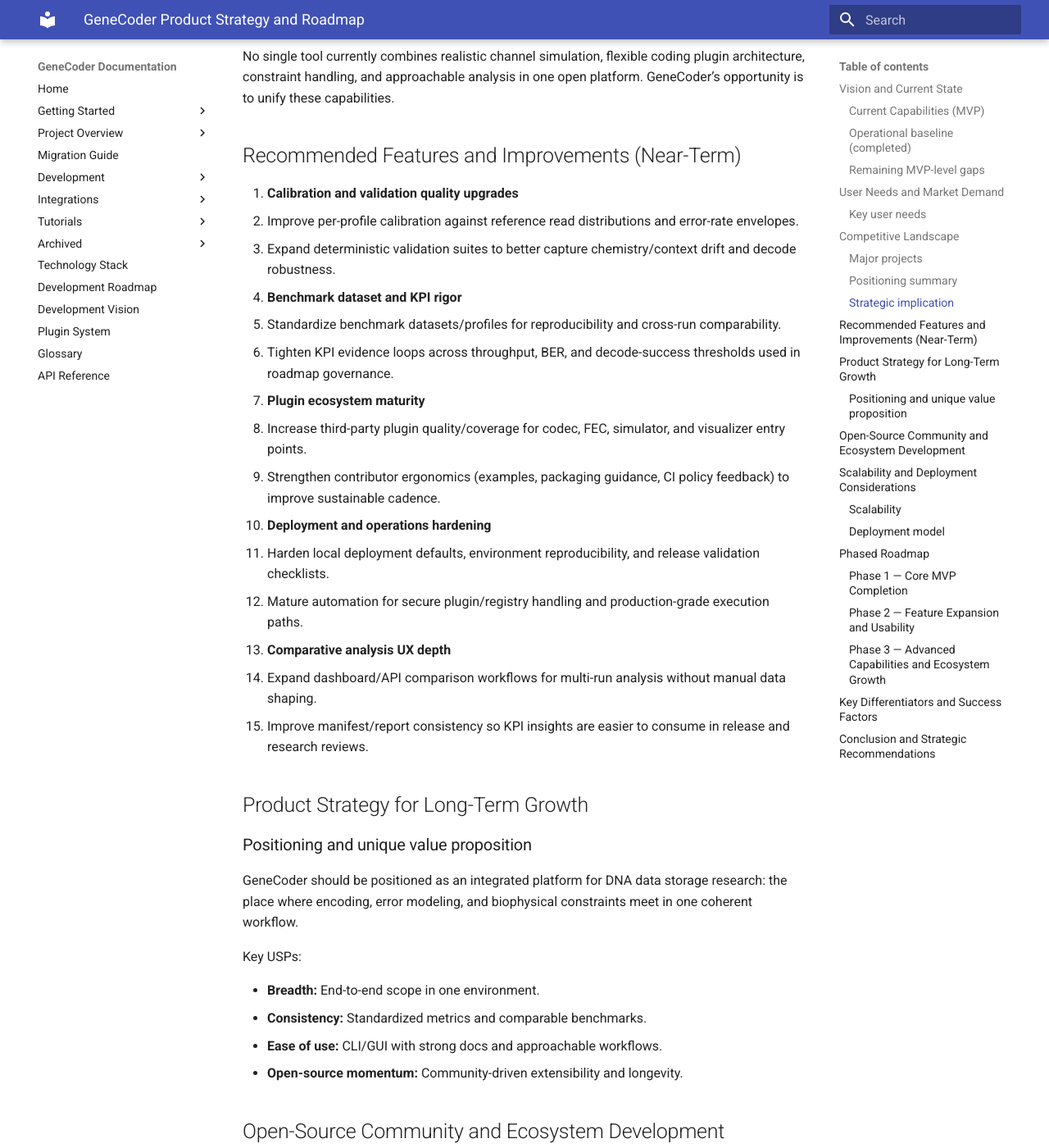
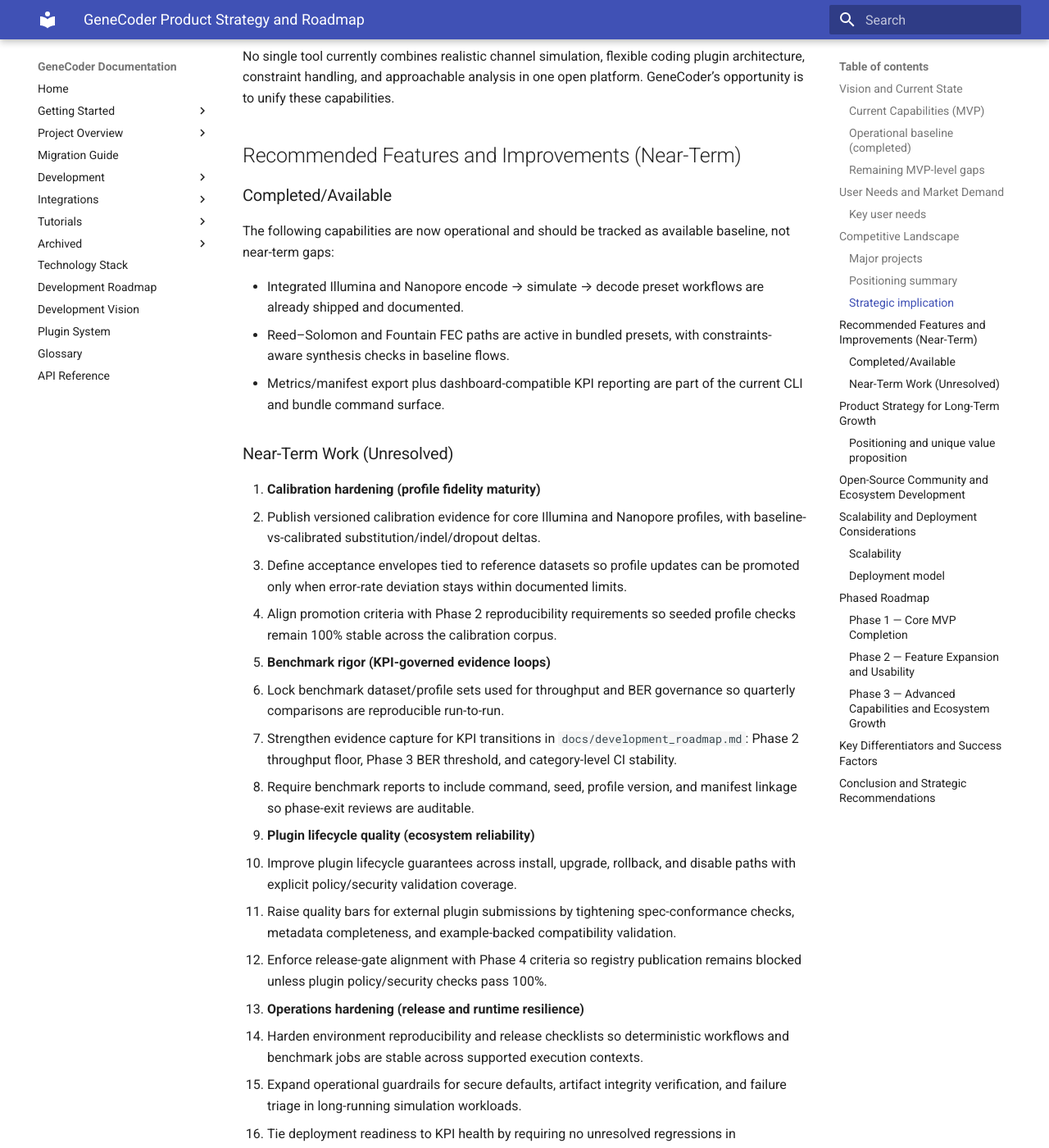
Before and after one commit to d0tTino/GeneCoder, an MkDocs documentation site: the page built from docs/product_strategy.md, in a window 1280 px wide and 1400 px high, scrolled down 3604 px. Shown: the whole window at 82% size. Built offline with MkDocs 1.6.1 and Material for MkDocs 9.7.7, drawn with Linux system fonts in a browser that asks for light colours; some of the changed text lies outside the part shown.

Commit message:
Reorganize near-term strategy into completed vs unresolved work

```diff
--- a/docs/product_strategy.md
+++ b/docs/product_strategy.md
@@ -80,25 +80,40 @@
 
 ## Recommended Features and Improvements (Near-Term)
 
-1. **Calibration and validation quality upgrades**
-   - Improve per-profile calibration against reference read distributions and error-rate envelopes.
-   - Expand deterministic validation suites to better capture chemistry/context drift and decode robustness.
+### Completed/Available
 
-2. **Benchmark dataset and KPI rigor**
-   - Standardize benchmark datasets/profiles for reproducibility and cross-run comparability.
-   - Tighten KPI evidence loops across throughput, BER, and decode-success thresholds used in roadmap governance.
+The following capabilities are now operational and should be tracked as available baseline, not near-term gaps:
 
-3. **Plugin ecosystem maturity**
-   - Increase third-party plugin quality/coverage for codec, FEC, simulator, and visualizer entry points.
-   - Strengthen contributor ergonomics (examples, packaging guidance, CI policy feedback) to improve sustainable cadence.
+- Integrated Illumina and Nanopore encode → simulate → decode preset workflows are already shipped and documented.
+- Reed–Solomon and Fountain FEC paths are active in bundled presets, with constraints-aware synthesis checks in baseline flows.
+- Metrics/manifest export plus dashboard-compatible KPI reporting are part of the current CLI and bundle command surface.
 
-4. **Deployment and operations hardening**
-   - Harden local deployment defaults, environment reproducibility, and release validation checklists.
-   - Mature automation for secure plugin/registry handling and production-grade execution paths.
+### Near-Term Work (Unresolved)
 
-5. **Comparative analysis UX depth**
-   - Expand dashboard/API comparison workflows for multi-run analysis without manual data shaping.
-   - Improve manifest/report consistency so KPI insights are easier to consume in release and research reviews.
+1. **Calibration hardening (profile fidelity maturity)**
+   - Publish versioned calibration evidence for core Illumina and Nanopore profiles, with baseline-vs-calibrated substitution/indel/dropout deltas.
+   - Define acceptance envelopes tied to reference datasets so profile updates can be promoted only when error-rate deviation stays within documented limits.
+   - Align promotion criteria with Phase 2 reproducibility requirements so seeded profile checks remain 100% stable across the calibration corpus.
+
+2. **Benchmark rigor (KPI-governed evidence loops)**
+   - Lock benchmark dataset/profile sets used for throughput and BER governance so quarterly comparisons are reproducible run-to-run.
+   - Strengthen evidence capture for KPI transitions in `docs/development_roadmap.md`: Phase 2 throughput floor, Phase 3 BER threshold, and category-level CI stability.
+   - Require benchmark reports to include command, seed, profile version, and manifest linkage so phase-exit reviews are auditable.
+
+3. **Plugin lifecycle quality (ecosystem reliability)**
+   - Improve plugin lifecycle guarantees across install, upgrade, rollback, and disable paths with explicit policy/security validation coverage.
+   - Raise quality bars for external plugin submissions by tightening spec-conformance checks, metadata completeness, and example-backed compatibility validation.
+   - Enforce release-gate alignment with Phase 4 criteria so registry publication remains blocked unless plugin policy/security checks pass 100%.
+
+4. **Operations hardening (release and runtime resilience)**
+   - Harden environment reproducibility and release checklists so deterministic workflows and benchmark jobs are stable across supported execution contexts.
+   - Expand operational guardrails for secure defaults, artifact integrity verification, and failure triage in long-running simulation workloads.
+   - Tie deployment readiness to KPI health by requiring no unresolved regressions in reproducibility/performance gates before release cut.
+
+5. **Comparative analysis UX (decision-ready insights)**
+   - Expand dashboard/API multi-run comparison paths so users can analyze profile variants and codec/FEC trade-offs without manual data reshaping.
+   - Standardize manifest/report schema consistency for comparative views, including clear provenance of seeds, profiles, and benchmark configurations.
+   - Prioritize UX outputs that directly support roadmap phase reviews (throughput, BER, decode success, and category health) in a single comparison workflow.
 
 ## Product Strategy for Long-Term Growth
 
```
